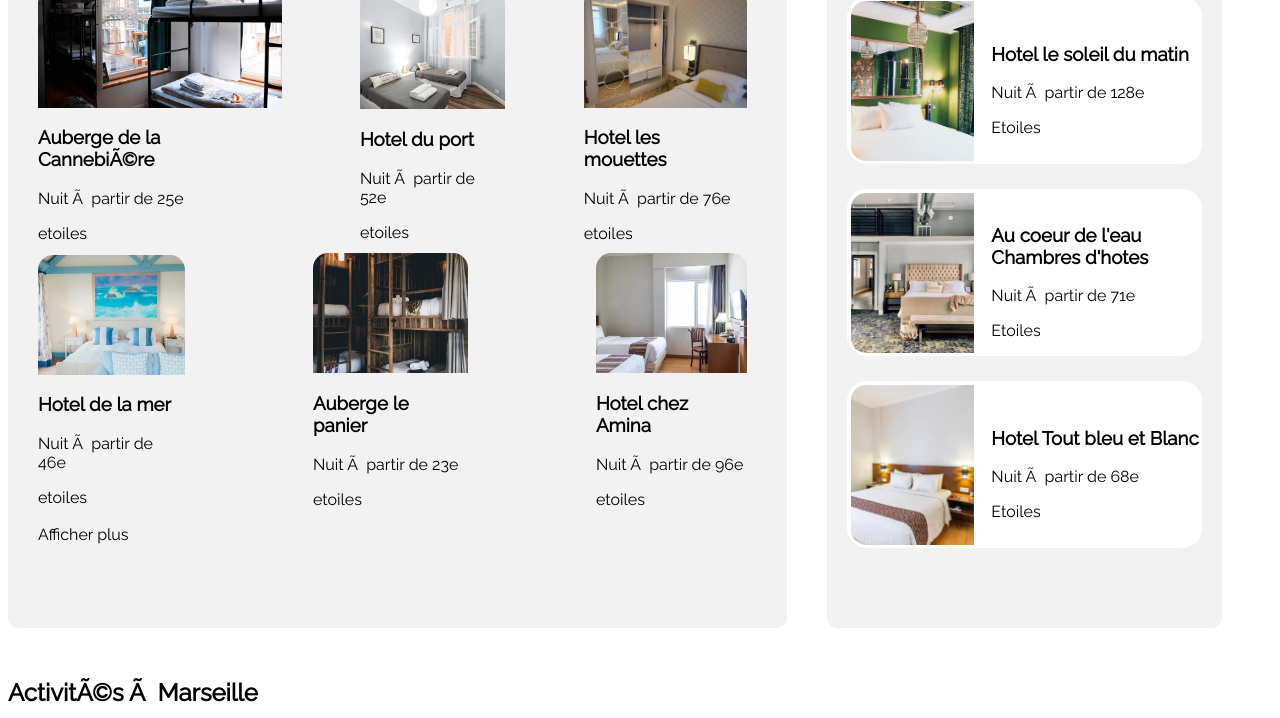
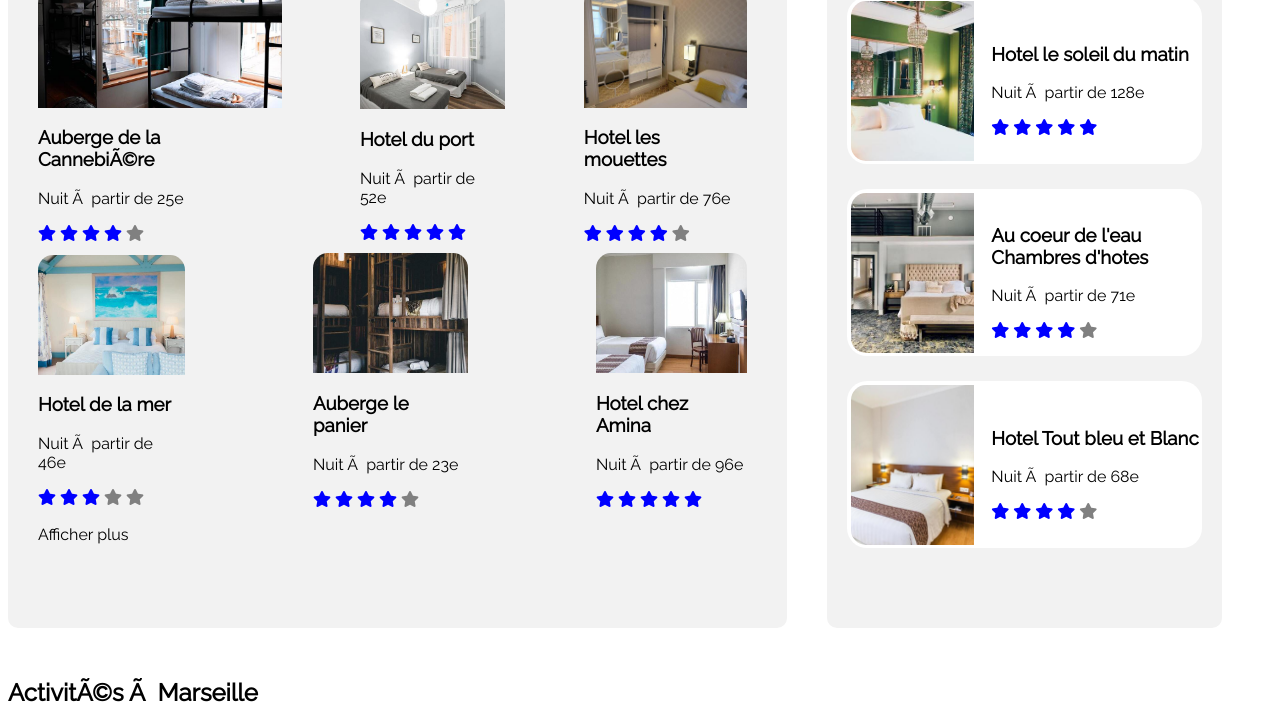
Before and after one commit to RemyCore/-RemyCore_2_27092021, a plain HTML site: page Index.html in a window 1280 px wide. Shown: the part 536-1254 px from the top of the page. Drawn offline with Linux system fonts and the light colour scheme.

Commit message:
Ajout Icones Etoile

```diff
--- a/Index.html
+++ b/Index.html
@@ -110,7 +110,12 @@
                          <div class="cubeDescriptionsHebergements">
                               <h3>Auberge de la Cannebiére</h3>
                               <p>Nuit à partir de 25e</p>
-                              <div>etoiles</div>
+                              <div><i class="fas fa-star couleurBleu">
+                                <i class="fas fa-star"></i>
+                                <i class="fas fa-star"></i>
+                                <i class="fas fa-star"></i>
+                                <i class="fas fa-star couleurGris"></i>
+                              </i></div>
                           </div>
                          </div>
 
@@ -122,7 +127,12 @@
                              <div class="cubeDescriptionsHebergements ">
                                  <h3>Hotel du port</h3>
                                  <p>Nuit à partir de 52e</p>
-                                 <div>etoiles</div>
+                                 <div><i class="fas fa-star couleurBleu">
+                                    <i class="fas fa-star"></i>
+                                    <i class="fas fa-star"></i>
+                                    <i class="fas fa-star"></i>
+                                    <i class="fas fa-star"></i>
+                                  </i></div>
                              </div>
                             </div>
 
@@ -134,7 +144,12 @@
                                 <div class="cubeDescriptionsHebergements">
                                      <h3>Hotel les mouettes</h3>
                                      <p>Nuit à partir de 76e</p>
-                                     <div>etoiles</div>
+                                     <div><i class="fas fa-star couleurBleu">
+                                        <i class="fas fa-star"></i>
+                                        <i class="fas fa-star"></i>
+                                        <i class="fas fa-star"></i>
+                                        <i class="fas fa-star couleurGris"></i>
+                                      </i></div>
                                  </div>
                                 </div>
                             </div>
@@ -150,7 +165,12 @@
                                         <div class="cubeDescriptionsHebergements">
                                          <h3>Hotel de la mer</h3>
                                          <p>Nuit à partir de 46e</p>
-                                         <div>etoiles</div>
+                                         <div><i class="fas fa-star couleurBleu">
+                                            <i class="fas fa-star"></i>
+                                            <i class="fas fa-star"></i>
+                                            <i class="fas fa-star couleurGris"></i>
+                                            <i class="fas fa-star couleurGris"></i>
+                                          </i></div>
                                      </div>
                                     </div>
 
@@ -163,7 +183,12 @@
                                      <div class="cubeDescriptionsHebergements">
                                              <h3>Auberge le panier</h3>
                                              <p>Nuit à partir de 23e</p>
-                                             <div>etoiles</div>
+                                             <div><i class="fas fa-star couleurBleu">
+                                                <i class="fas fa-star"></i>
+                                                <i class="fas fa-star"></i>
+                                                <i class="fas fa-star"></i>
+                                                <i class="fas fa-star couleurGris"></i>
+                                              </i></div>
                                          </div>
                                         </div>
 
@@ -176,7 +201,12 @@
                                         <div class="cubeDescriptionsHebergements">
                                                  <h3>Hotel chez Amina</h3>
                                                  <p>Nuit à partir de 96e</p>
-                                                 <div>etoiles</div>
+                                                 <div><i class="fas fa-star couleurBleu">
+                                                    <i class="fas fa-star"></i>
+                                                    <i class="fas fa-star"></i>
+                                                    <i class="fas fa-star"></i>
+                                                    <i class="fas fa-star"></i>
+                                                  </i></div>
                                              </div>
                                             </div>
                      </div>
@@ -197,7 +227,12 @@
                     <div class="cubeDescriptionsPopulaires">
                         <h3>Hotel le soleil du matin</h3>
                         <p>Nuit à partir de 128e</p>
-                        <div>Etoiles</div>
+                          <div><i class="fas fa-star couleurBleu">
+                            <i class="fas fa-star"></i>
+                            <i class="fas fa-star"></i>
+                            <i class="fas fa-star"></i>
+                            <i class="fas fa-star"></i>
+                          </i></div>
                     </div>
                     <div></div>
                  </div>
@@ -207,7 +242,12 @@
                      <div class="cubeDescriptionsPopulaires">
                          <h3>Au coeur de l'eau Chambres d'hotes</h3>
                          <p>Nuit à partir de 71e</p>
-                         <div>Etoiles</div>
+                         <div><i class="fas fa-star couleurBleu">
+                            <i class="fas fa-star"></i>
+                            <i class="fas fa-star"></i>
+                            <i class="fas fa-star"></i>
+                            <i class="fas fa-star couleurGris"></i>
+                          </i></div>
                      </div>
                      <div></div>
                   </div>
@@ -217,7 +257,12 @@
                      <div class="cubeDescriptionsPopulaires">
                          <h3>Hotel Tout bleu et Blanc</h3>
                          <p>Nuit à partir de 68e</p>
-                         <div>Etoiles</div>
+                         <div><i class="fas fa-star couleurBleu">
+                            <i class="fas fa-star"></i>
+                            <i class="fas fa-star"></i>
+                            <i class="fas fa-star"></i>
+                            <i class="fas fa-star couleurGris"></i>
+                          </i></div>
                      </div>
                      <div></div>
                   </div>
--- a/style.css
+++ b/style.css
@@ -196,6 +196,10 @@ html, body
     color: blue;
 }
 
+.couleurGris
+{
+    color: grey;
+}
 
 /*HEBERGEMENTS*/
 
```
